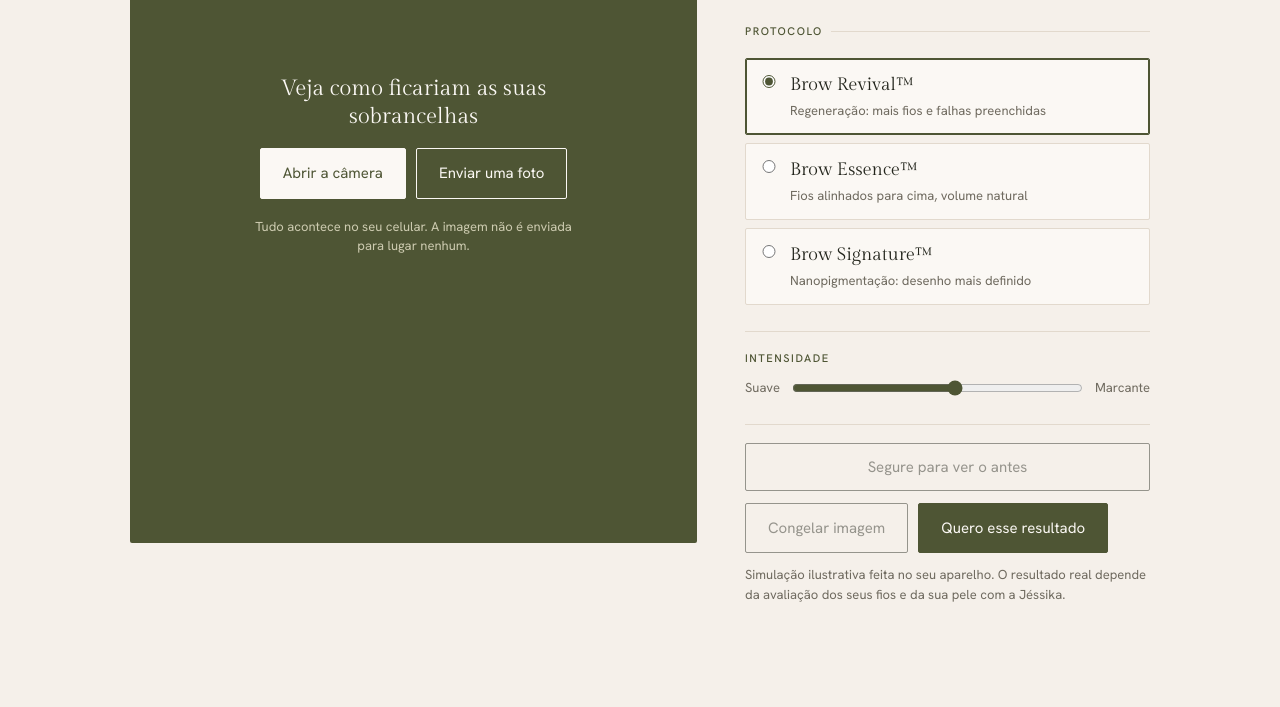
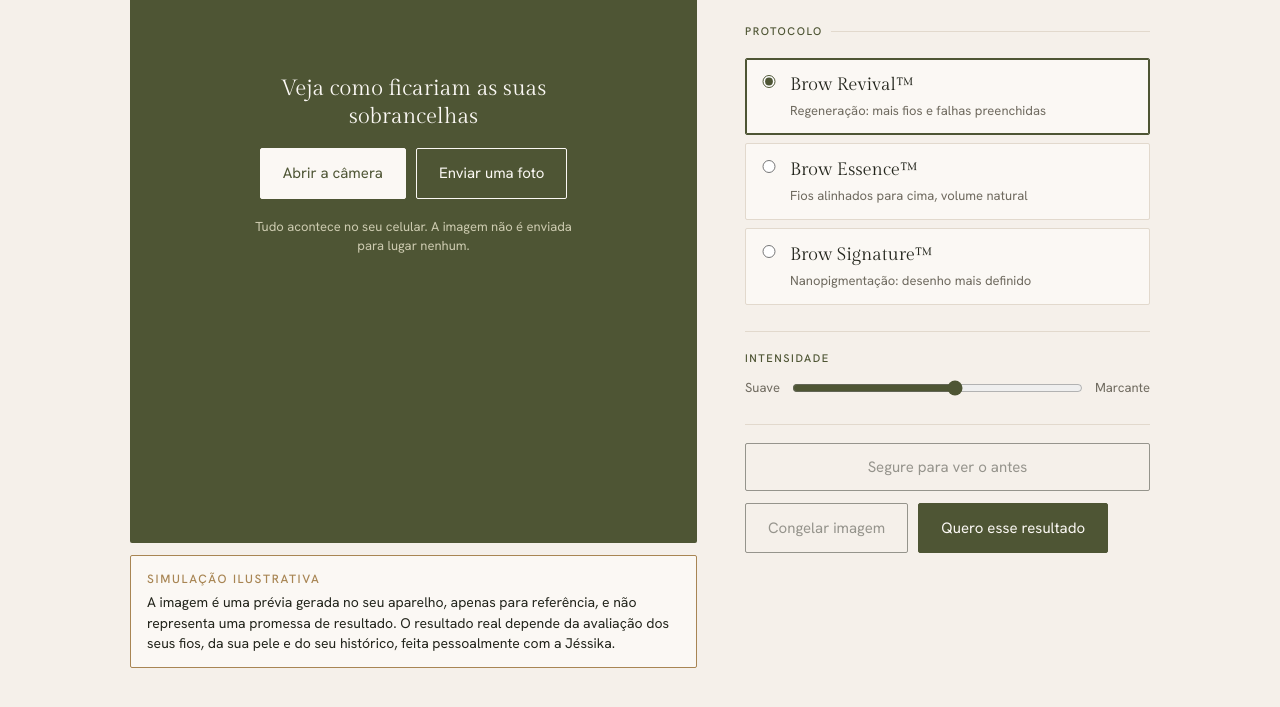
Before and after one commit to fullshieldcell-alt/jessika-santos-beauty, a plain HTML site: page provador/index.html in a window 1280 px wide. Shown: the part 315-1022 px from the top of the page. Before the commit the page ends 983 px from the top, so only its background shows below. Drawn offline with Linux system fonts and the light colour scheme.

Commit message:
Provador: aviso de simulação ilustrativa em destaque
Co-Authored-By: Claude Opus 5.5 <noreply@anthropic.com>
Claude-Session: https://claude.ai/code/session_01TWvAXrocm3P9vKd1bL7XkY

```diff
--- a/provador/index.html
+++ b/provador/index.html
@@ -60,6 +60,9 @@ h1{font-family:var(--f-display);font-weight:400;font-size:clamp(30px,3.6vw,46px)
 .nota{font-size:13px;color:var(--nevoa)}
 .erro{font-size:14px;color:#8a2c1d;background:#fbebeb;padding:10px 12px;border-radius:2px}
 .erro[hidden]{display:none}
+.aviso-sim{margin-top:12px;border:1px solid var(--champanhe);background:var(--papel);padding:14px 16px;border-radius:2px;display:grid;gap:4px}
+.aviso-sim b{font-size:12px;letter-spacing:.14em;text-transform:uppercase;font-weight:500;color:var(--champanhe)}
+.aviso-sim p{font-size:14px;color:var(--tinta);line-height:1.45}
 .ctl{display:none}
 @media (max-width:820px){
   main{grid-template-columns:1fr;padding-top:12px}
@@ -116,6 +119,10 @@ h1{font-family:var(--f-display);font-weight:400;font-size:clamp(30px,3.6vw,46px)
     </div>
     <input id="arquivo" type="file" accept="image/*" hidden>
     <p class="erro" id="erro" hidden></p>
+    <div class="aviso-sim" role="note">
+      <b>Simulação ilustrativa</b>
+      <p>A imagem é uma prévia gerada no seu aparelho, apenas para referência, e não representa uma promessa de resultado. O resultado real depende da avaliação dos seus fios, da sua pele e do seu histórico, feita pessoalmente com a Jéssika.</p>
+    </div>
   </div>
 
   <div class="painel">
@@ -147,7 +154,6 @@ h1{font-family:var(--f-display);font-weight:400;font-size:clamp(30px,3.6vw,46px)
         <button class="btn" id="foto" type="button" disabled>Congelar imagem</button>
         <a class="btn cheio" href="https://wa.me/message/BMGJPKORBIFJM1">Quero esse resultado</a>
       </div>
-      <p class="nota">Simulação ilustrativa feita no seu aparelho. O resultado real depende da avaliação dos seus fios e da sua pele com a Jéssika.</p>
     </div>
   </div>
 </main>
@@ -297,7 +303,7 @@ function desenhar(fonte, lm) {
     }
   }
   ctx.restore();
-  $('rotulo').hidden = !lm; $('rotulo').textContent = estado.antes ? 'Antes' : 'Simulação';
+  $('rotulo').hidden = !lm; $('rotulo').textContent = estado.antes ? 'Antes' : 'Simulação ilustrativa';
 }
 
 let ultimo = -1;
```
